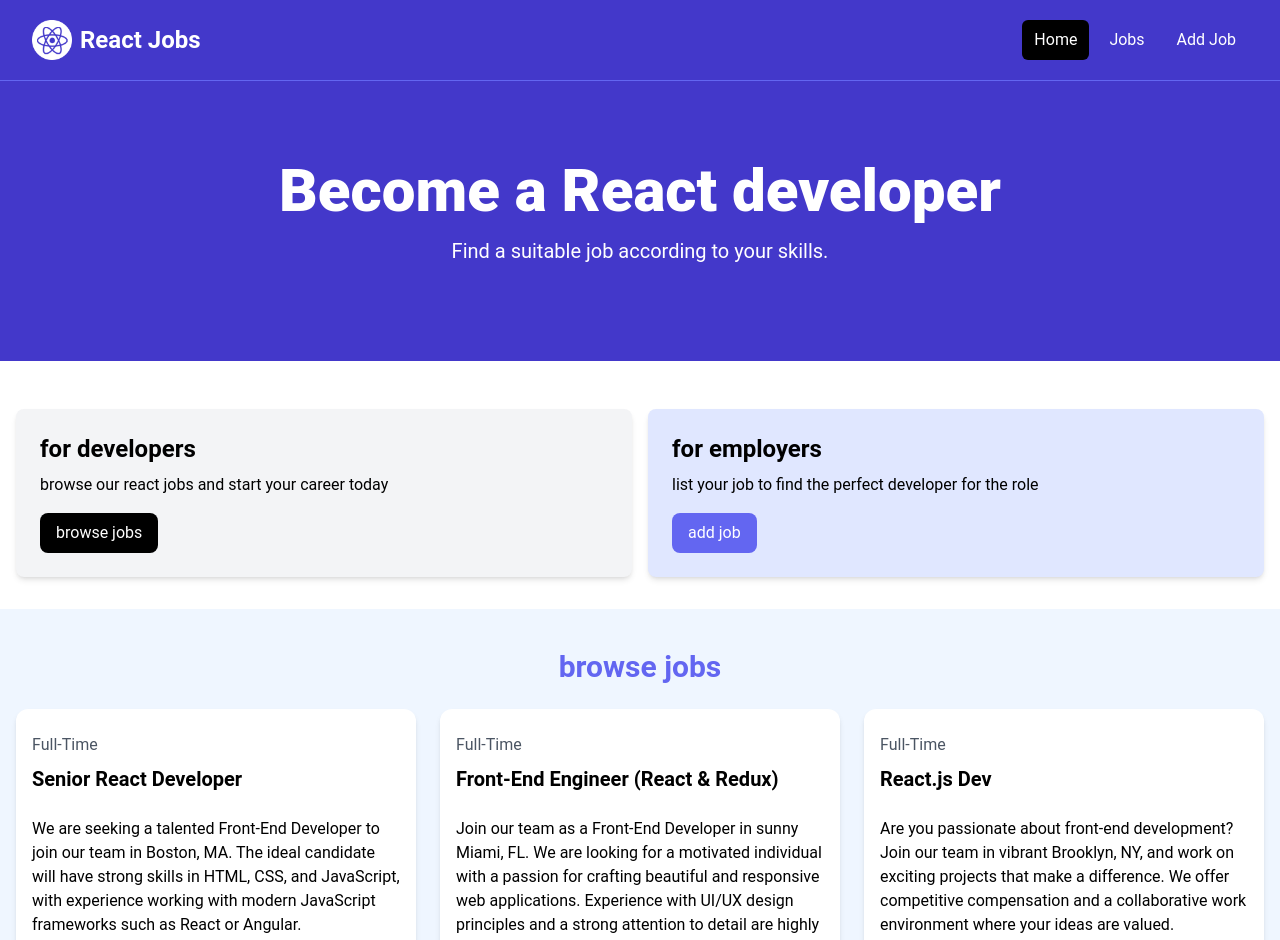
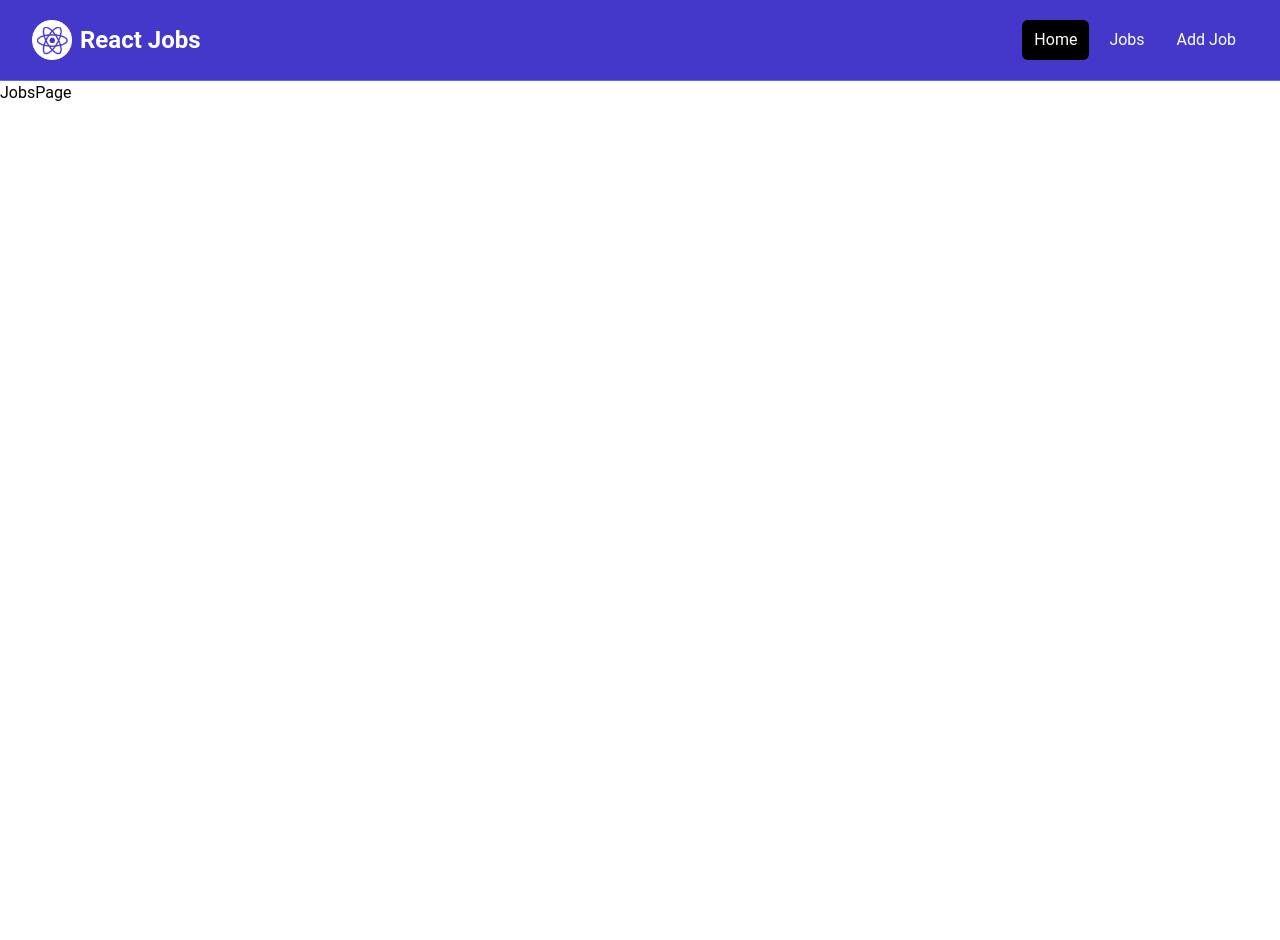
Before and after one commit to zohaib2k2/React-Jobs-Portal-Examples., a React (Vite) app: page /jobs in a window 1280 px wide. Shown: the top 940 px of the page. After the commit the page ends 800 px from the top, so only its background shows below. Built offline with nearby package versions, Linux system fonts and the light colour scheme.

Commit message:
Made some changes like adding layout

```diff
--- a/package.json
+++ b/package.json
@@ -12,7 +12,9 @@
   "dependencies": {
     "@tailwindcss/vite": "^4.1.14",
     "react": "^19.1.1",
-    "react-dom": "^19.1.1"
+    "react-dom": "^19.1.1",
+    "react-icons": "^5.5.0",
+    "react-router-dom": "^7.9.4"
   },
   "devDependencies": {
     "@eslint/js": "^9.36.0",
--- a/src/App.jsx
+++ b/src/App.jsx
@@ -1,27 +1,21 @@
-import React from 'react'
-// import logo from './assets/react.svg'
-import Navbar from './components/Navbar.jsx'
-import Hero from './components/Hero.jsx'
-import HomeCards from './components/HomeCards.jsx'
-import JobListings from './components/JobListings.jsx'
-import ViewAllJobs from './components/ViewAllJobs.jsx'
+import { createBrowserRouter, createRoutesFromElements, RouterProvider, Route } from 'react-router-dom'
+
+
+import HomePage from './pages/HomePage'
+import MainLayout from './layouts/MainLayout';
+import JobsPage from './pages/JobsPage';
+
+const router = createBrowserRouter(
+  createRoutesFromElements(
+    <Route path='/' element={<MainLayout/>}>
+     <Route index element={<HomePage/>}/>
+     <Route path='/jobs' element={<JobsPage/>}/>
+    </Route>
+  )
+  );
 
 const App = () => {
-  return (
-    <>
-      <Navbar />
-
-
-      <Hero title="Become a React developer" subtitle="Find a suitable job according to your skills."/>
-
-     <HomeCards/>
-
-
-      <JobListings/>
-
-      <ViewAllJobs/>
-    </>
-  )
+  return <RouterProvider router={router}/>;
 }
 
-export default App
+export default App;
--- a/src/components/jobListing.jsx
+++ b/src/components/JobListing.jsx
@@ -1,6 +1,17 @@
-import React from 'react'
+
+import { useState } from "react";
+
+import { FaMapMarker } from 'react-icons/fa';
+
 
 export const JobListing = ( { job} ) => {
+  const [showFullDescripton, setShowFullDescription] = useState(false);
+
+  let description = job.description;
+  if (!showFullDescripton) {
+    description = description.substring(0,90) + '... ';
+  }
+
   return (
     <>
          <div className="bg-white rounded-xl shadow-md relative">
@@ -11,17 +22,17 @@
                 </div>
 
                 <div className="mb-5">
-                {job.description}
+                {description}
 
                 </div>
-
+                <button onClick={() => setShowFullDescription((prevstate) =>!prevstate )} className="text-indigo-400 hover:underline mb-2">{showFullDescripton ?  "less": "more" }</button>
                 <h3 className="text-indigo-500 mb-2">{job.salary}</h3>
 
                 <div className="border border-gray-100 mb-5"></div>
 
                 <div className="flex flex-col lg:flex-row justify-between mb-4">
                   <div className="text-orange-700 mb-3">
-                    <i className="fa-solid fa-location-dot text-lg"></i>
+                    <FaMapMarker className="inline text-lg mb-1"/>
                     <span className="ml-2 text-gray-600">{job.location}</span>
                   </div>
                   <a
--- a/src/components/JobListings.jsx
+++ b/src/components/JobListings.jsx
@@ -1,6 +1,6 @@
 
 import jobs from '../jobs.json';
-import JobListing from './jobListing';
+import JobListing from './JobListing';
 
 const JobListings = () => {
 
--- a/src/components/Navbar.jsx
+++ b/src/components/Navbar.jsx
@@ -22,17 +22,17 @@
             <div className="md:ml-auto">
               <div className="flex space-x-2">
                 <a
-                  href="/index.html"
+                  href="/"
                   className="text-white bg-black hover:bg-gray-900 hover:text-white rounded-md px-3 py-2"
                   >Home</a
                 >
                 <a
-                  href="/jobs.html"
+                  href="/jobs"
                   className="text-white hover:bg-gray-900 hover:text-white rounded-md px-3 py-2"
                   >Jobs</a
                 >
                 <a
-                  href="/add-job.html"
+                  href="/add-job"
                   className="text-white hover:bg-gray-900 hover:text-white rounded-md px-3 py-2"
                   >Add Job</a
                 >
--- /dev/null
+++ b/src/layouts/MainLayout.jsx
@@ -0,0 +1,13 @@
+
+import { Outlet } from "react-router-dom"
+import Navbar from "../components/Navbar"
+const MainLayout = () => {
+  return (
+    <>
+        <Navbar/>
+        <Outlet/>
+    </>
+    )
+}
+
+export default MainLayout;
--- /dev/null
+++ b/src/pages/HomePage.jsx
@@ -0,0 +1,19 @@
+import Hero from '../components/Hero.jsx'
+import HomeCards from '../components/HomeCards.jsx'
+import JobListings from '../components/JobListings.jsx'
+import ViewAllJobs from '../components/ViewAllJobs.jsx'
+
+
+const homePage = () => {
+  return (
+    <>
+
+      <Hero title="Become a React developer" subtitle="Find a suitable job according to your skills."/>
+      <HomeCards/>
+      <JobListings/>
+      <ViewAllJobs/>
+    </>
+    )
+}
+
+export default homePage
--- /dev/null
+++ b/src/pages/JobsPage.jsx
@@ -0,0 +1,9 @@
+import React from 'react'
+
+const JobsPage = () => {
+  return (
+    <div>JobsPage</div>
+  )
+}
+
+export default JobsPage
```
Also changed, not shown: 2 other files (tests, documents, lock files or other folders).
